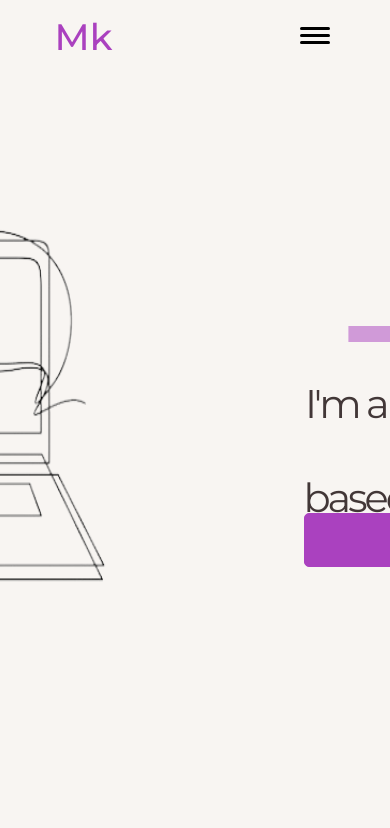
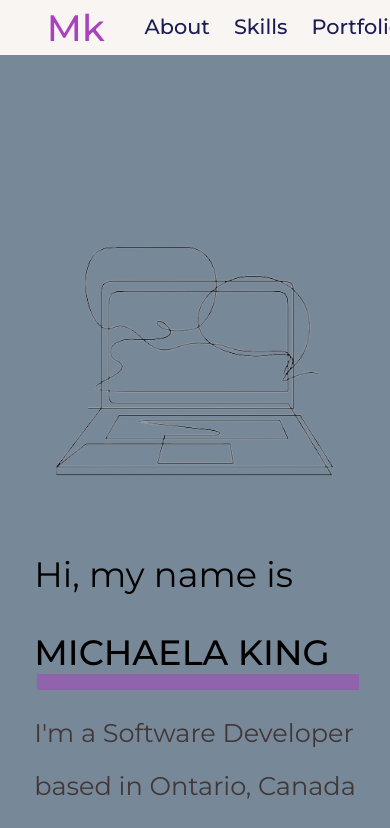
Before and after one commit to Michaela-K/mk_react_portfolio, a React (Create React App) app: page / in a window 390 px wide. Shown: the top 828 px of the page. Built offline with nearby package versions, Linux system fonts and the light colour scheme.

Commit message:
adjust hero to be responsive

```diff
--- a/src/App.css
+++ b/src/App.css
@@ -41,7 +41,7 @@
     font-family: "Montserrat", sans-serif;
     display: inline-block;
     padding: 14px 32px;
-    font-size: 16px;
+    font-size: 1rem;
     font-style: normal;
     font-weight: 400;
     line-height: 24px;
@@ -59,7 +59,6 @@
     -ms-transition: background-color 0.5s;
     -o-transition: background-color 0.5s;
   }
-
   .btn-outline-primary {
     color: var(--primary);
     background-color: var(--white);
@@ -73,16 +72,14 @@
     color: var(--white);
     background-color: var(--primary);
     border: 1px solid var(--primary);
-    margin-left: 11px;
-    /* padding: 0px 20px; */
+    margin-top: 1rem;
+    padding: .7rem 2.5rem;
   }
   .btn-primary:hover {
     color: var(--primary);
     background-color: var(--white);
   }
   /* Global CSS Ends */
-
-
 
 
 
@@ -149,21 +146,20 @@
   /* Section Titles */
   .section__title {
     color: var(--heading-color);
-    font-size: 3rem;
+    font-size: 2.7rem;
     text-align: center;
     font-style: normal;
     font-weight: 400;
-    line-height: 5rem;
-    /* letter-spacing: -3px; */
+    line-height: 3.8rem;
+  }
+  .section__label {
+    font-size: 2.5rem;
     display: flex;
     align-items: flex-start;
-    padding-left: 10px;
   }
-  .section__label {
-    font-size: 2rem;
-    display: flex;
-    align-items: flex-start;
-    padding-left: 15px;
+  p.section__label{
+    padding-left: 0px;
+    margin-bottom: 1rem;
   }
   /* Skills & About Me */
   .heading{
@@ -190,19 +186,20 @@
     display: flex;
     justify-content: space-between;
     align-items: center;
-    padding: 15px 14vw;
+    padding: 1px 12vw;
     background: var(--bg-shade);
     position: fixed;
     top: 0;
     left: 0;
     right: 0;
     z-index: 100;
+    /* background-color: hotpink; */
   }
   .navbar__items > ul {
     list-style: none;
     display: flex;
-    align-items: flex-start;
-    gap: 42px;
+    align-items: flex-end;
+    gap: 1.5rem;
     text-decoration: none;
     background-color: var(--bg-shade);
   }
@@ -211,7 +208,7 @@
   }
   /* Navbar Content */
   .navbar__content {
-    font-size: 25px;
+    font-size: 1.3rem;
     color: var(--darkblue);
     font-style: normal;
     font-weight: 500;
@@ -232,58 +229,57 @@
  /* Hero Section Style */
  .hero__section {
   display: flex;
-  justify-content: start;
+  justify-content: space-between;
   align-items: center;
-  /* gap: 32px; */
-  /* background-color: var(--bg-shade); */
+  gap: 32px;
+  background-color: var(--bg-shade);
+  /* background-color: lightgreen; */
   height: 80vh;
   margin-bottom: 15vh;
   margin-top: 5vh;
 }
 .hero__section__img{
-  height: 35rem;
-  /* background-color: #aa41bf; */
-}
-.hero__section__content-box-left {
-  background-color: lightpink;
-  /* display: flex;
-  flex-direction: column;
-  align-items: flex-start;
-  gap: 32px; */
-  width: 50%;
-}
-.hero__section__content-box-right {
-  background-color: lightblue;
-  display: flex;
-  flex-direction: column;
-  align-items: flex-start;
-  gap: 32px;
-  width: 50%;
+  max-width: 50vw;
+  /* height: 35rem; */
+  /* background-color: lightyellow; */
 }
 .hero__section__content {
   display: flex;
   flex-direction: column;
   align-items: flex-start;
-  gap: 21.333px;
+  gap: 0.35rem;
 }
 .hero__section__content__box > button {
   margin-top: 21.333px;
 }
+.hero__section__content__box-left {
+  display: flex;
+  justify-content: center;
+  width: 50%;
+}
+.hero__section__content__box-right {
+  display: flex;
+  flex-direction: column;
+  align-items: flex-start;
+  /* gap: 32px; */
+  width: 50%;
+}
 .hero__section__title {
-  color: var(--heading-color);
-  font-size: 5.3rem;
-  font-weight: 400;
+  /* color: var(--heading-color); */
+  font-size: 4.5rem;
+  font-weight: 500;
   line-height: 70px;
-  letter-spacing: -2px;
+  letter-spacing: 0px;
   align-self: stretch;
-  padding-left: 5px;
+  text-transform: uppercase;
+  padding-bottom: 1rem;
   position: relative;
 }
 .hero__section__title::before {
   content: "";
   position: absolute;
   left: 42.8%;
-  top: 3.9rem;
+  top: 3.5rem;
   bottom: 0px;
   width: 100%;
   height: 1rem;
@@ -296,27 +292,28 @@
 .hero__section-description {
   color: var(--darkblue);
   margin: 25px 0px 16px 8px;
-  padding-left: 4px;
+  /* padding-left: 4px; */
   font-size: 2rem;
   font-weight:400;
   line-height: 60px;
 }
-.hero__section__img {
+/* .hero__section__img {
   display: flex;
+  justify-content: center;
 }
 .hero__section__img > img {
   width: 80%;
   height: 100%;
-}
+} */
 /* Hero Section Style Ends */
 
 
 
 
 /* Skills Section Style */
-.skills__section {
+/* .skills__section {
   display: flex;
-  justify-content: start;
+  justify-content: center;
   padding: 70px 0px;
   gap: 100px;
   width: 100%;
@@ -376,11 +373,11 @@
   font-style: normal;
   font-weight: 400;
   line-height: 32px;
-}
+} */
 /* Skills Style Ends */
 
 /* About Us */
-.about__section {
+/* .about__section {
   display: flex;
   width: 100%;
   height: 100vh;
@@ -406,11 +403,11 @@
   width: 100%;
   line-height: 45px;
   letter-spacing: -1px;
-}
+} */
 /* About Us Ends */
 
 /* My Portfolio Starts */
-.portfolio__section {
+/* .portfolio__section {
   display: flex;
   padding: 112px 0px;
   flex-direction: column;
@@ -473,7 +470,6 @@
   margin-bottom: 12px;
 }
 .tech{
-  /* background-color: lightpink; */
   display: flex;
   justify-content: start;
   align-items: center;
@@ -490,7 +486,7 @@
 .portfolio__link {
   display: flex;
   gap: 16px;
-  /* border-bottom: 1.33px solid var(--primary); */
+  border-bottom: 1.33px solid var(--primary);
   padding-bottom: 10.6px;
   font-weight: 600;
   text-decoration: none;
@@ -500,11 +496,11 @@
 }
 .portfolio__section__card:hover path {
   stroke: #006b6a;
-}
+} */
 /* Portfolio Ends */
 
 /* Testimonial */
-.testimonial__section {
+/* .testimonial__section {
   display: flex;
   padding: 112px 84.3px;
   flex-direction: column;
@@ -544,9 +540,9 @@
   font-size: 16px;
   font-weight: 400;
   line-height: 150%;
-}
+} */
 /* Testimonial Ends */
-.contact__section {
+/* .contact__section {
   display: flex;
   padding: 150px 70px;
   flex-direction: column;
@@ -583,7 +579,7 @@
   border-radius: 8px;
   border: 1.333px solid var(--primary);
   background: var(--white);
-}
+} */
 select {
   -webkit-appearance: none;
   -moz-appearance: none;
@@ -595,7 +591,7 @@ select {
     white no-repeat calc(100% - 20px); /* Better placement regardless of input width */
 }
 /*For IE*/
-select::-ms-expand {
+/* select::-ms-expand {
   display: none;
 }
 .checkbox__label {
@@ -605,13 +601,13 @@ select::-ms-expand {
   gap: 10.6px;
   flex: 1 0 0;
   justify-content: flex-start;
-}
+} */
 
 /* Contact End */
 
 
 /* Footer Starts */
-.footer__container {
+/* .footer__container {
   display: flex;
   padding: 10px 0px 85.333px;
   flex-direction: column;
@@ -667,24 +663,28 @@ select::-ms-expand {
   border-radius: 5px;
   border: 1px solid rgb(166, 213, 166);
   background-color: rgb(195, 250, 195);
-}
+} */
+
+
 
 /* Responsive Screens */
 @media only screen and (max-width: 1800px) {
-  .skills__section__title {
+  /* .skills__section__title {
     font-size: 28px;
     line-height: 40px;
-  }
+  } */
 }
 
 @media only screen and (max-width: 1550px) {
-  .hero__section, .portfolio__section{
+  .hero__section,
+  .portfolio__section{
     justify-content: center;
+    /* background-color: lightpink; */
   }
   .hero__section__title {
     line-height: 70px;
   }
-  .about__section{
+  /* .about__section{
     justify-content: center;
     align-items: center;
   }
@@ -737,10 +737,10 @@ select::-ms-expand {
     width: 75%;
     justify-content: space-between;
     padding: 0;
-  }
+  } */
 }
 
-@media only screen and (max-width: 1200px) {
+@media only screen and (max-width: 1280px) {
   .heading{
     justify-content: center;
   }
@@ -749,32 +749,46 @@ select::-ms-expand {
   }
   .hero__section {
     display: flex;
+    flex-direction: column;
+    justify-content: center;
+    align-items: center;
+    /* background-color: lightblue; */
+  }
+  /* .hero__section__content{
+    align-items: center;
+  } */
+  .hero__section__content__box-left{
+    display: flex;
+    align-items: center;
+    /* background-color: white; */
   }
   .hero__section,
   .about__section,
   .skills__section{
-    padding: 0px 0px 15vh 0px;
+    padding: 12rem 0px 15vh 0px;
   }
   .hero__section__title,
   .hero__section-description,
   .footer__content {
-    text-align: center;
-    font-size: 30px;
-    line-height: 30px;
+    /* text-align: center; */
+    font-size: 4rem;
+    /* line-height: 30px; */
   }
-  .hero__section__content__box{
+  .hero__section__content__box-left,
+  .hero__section__content__box-right{
     display: flex;
     flex-direction: column;
     justify-content: center;
+    align-items: center;
   }
   .btn-primary{
     width: 100%;
   }
-  .hero__section__title::before {
+  /* .hero__section__title::before {
     top: 65px;
     width: 150px;
-  }
-  .skills__section__container,
+  } */
+  /* .skills__section__container,
   .about__section,
   .portfolio__section__container,
   .portfolio__container-box,
@@ -783,39 +797,39 @@ select::-ms-expand {
   .footer__content__container {
     display: flex;
     flex-direction: column;
-  }
+  } */
   .skills__section,
   .portfolio__container,
   .hero__section__content,
   .hero__section__content__box {
-    align-items: center;
+    /* align-items: center; */
   }
-  .portfolio__container-box {
+  /* .portfolio__container-box {
     gap: 30px;
-  }
-  .skills__section,
+  } */
+  /* .skills__section,
   .testimonial__section,
   .contact__section,
   .footer__container {
     gap: 20px;
     padding-top: 70px;
     padding-bottom: 70px;
-  }
+  } */
 
-  .testimonial__section__card {
+  /* .testimonial__section__card {
     padding: 25px;
-  }
-  .section__title,
-  .hero__section__title,
+  } */
+
+  /* .section__title,
   .skills__section__heading,
   .sections__heading {
-    font-size: 80px;
+    font-size: 3rem;
     line-height: 75px;
-  }
+  } */
   .hero__section__content__box {
     gap: 10px;
   }
-  .contact__form__container {
+  /* .contact__form__container {
     width: 75vw;
   }
   .container {
@@ -830,70 +844,110 @@ select::-ms-expand {
   }
   .divider {
     margin: 20px;
-  }
+  } */
 }
 
 @media only screen and (max-width: 900px) {
-  .section__title,
+  .hero__section,
+  .about__section,
+  .skills__section{
+    /* background-color: lightcoral; */
+    padding: 10rem 0px 300px 0px;
+  }
+  .hero__section__img>img{
+    max-height: 20rem;
+  }
+  /* .section__title,
   .hero__section__title,
   .skills__section__heading,
   .sections__heading {
     font-size: 65px;
     line-height: 60px;
     margin-top: 5vh;
-  }
-  .hero__section-description{
+  } */
+  /* .hero__section-description{
     font-size: 25px;
     line-height: 5px;
-  }
-  .hero__section__title::before {
+  } */
+  /* .hero__section__title::before {
     top: 54px;
     width: 120px;
-  }
+  } */
+}
+
+@media only screen and (max-width: 700px) {
   .hero__section,
   .about__section,
   .skills__section{
-    padding: 8vw 0px 300px 0px;
+    background-color: lightgrey;
+  }
+  .hero__section__content__box-left,
+  .hero__section__content__box-right {
+    align-items: center;
+    gap: 0.35rem;
+  }
+  .section__title{
+    font-size: 2.5rem;
+  }
+  p.section__label {
+    font-size: 2.2rem;
   }
 }
 
 @media only screen and (max-width: 500px) {
+  .hero__section,
+  .about__section,
+  .skills__section{
+    background-color: lightgoldenrodyellow;
+  }
+  .hero__section__title{
+    font-size: 3rem;
+  }
+  .hero__section__img {
+    display: flex;
+    justify-content: center;
+  }
   .section__title,
-  .hero__section__title,
-  .skills__section__heading, .heading,
+  .skills__section__heading,
+  .heading,
   .sections__heading {
-    font-size: 40px;
-    line-height: 30px;
-    letter-spacing: -3px;
+    font-size: 2rem;
+    line-height: 47px;
   }
   .hero__section-description{
     font-size: 22px;
-    line-height: 0px;
   }
+}
 
-  .hero__section__title::before {
-    top:30px;
-    width:80px;
-    left: 20%;
-  }
+@media only screen and (max-width: 440px){
   .hero__section,
   .about__section,
   .skills__section{
-    padding: 0vh 0px 110vh 0px;
+    background-color: lightslategray;
   }
-}
+  .hero__section__title{
+    font-size: 2.2rem;
+  }
+  .hero__section__img{
+    max-width: 80vw;
+  }
+  .hero__section__content__box-left {
+    align-items: center;
+    justify-content: center;
+  }
+  .section__title,
+  .skills__section__heading,
+  .heading,
+  .sections__heading {
+    font-size: 1.6rem;
+    line-height: 47px;
+  }
 
-@media only screen and (max-width: 380){
-  .hero__section,
-  .about__section,
-  .skills__section{
-    padding: 0px 0px 50vh 0px;
-  }
 }
 
 /* Hamburger menu  */
 
-.nav__hamburger {
+/* .nav__hamburger {
   display: none;
   width: 1.875rem;
   height: 1.313rem;
@@ -911,9 +965,9 @@ select::-ms-expand {
   background-color: #000000;
   border-radius: 0.625rem;
   transition: all ease-in-out 0.2s;
-}
+} */
 
-@media screen and (max-width: 1200px) {
+/* @media screen and (max-width: 1200px) {
   .navbar{
     height: 5vh;
     display: flex;
@@ -967,6 +1021,6 @@ select::-ms-expand {
   .nav__hamburger.active :nth-child(3) {
     transform: rotate(-45deg) translate(0.45rem, -0.1875rem);
   }
-}
+} */
 
 /* Responsive Screens Ends*/
--- a/src/components/Home Page/index.jsx
+++ b/src/components/Home Page/index.jsx
@@ -11,10 +11,10 @@ function Home() {
     <div id="Home">
       <Hero/>
       {/* <About/> */}
-      <Skills/>
-      <MyPortfolio/>
-      <Contact/>
-      <Footer/>
+      {/* <Skills/> */}
+      {/* <MyPortfolio/> */}
+      {/* <Contact/> */}
+      {/* <Footer/> */}
     </div>
   )
 }
--- a/src/components/Navbar.jsx
+++ b/src/components/Navbar.jsx
@@ -45,7 +45,7 @@ function Navbar() {
       </a>
       <div className={`navbar__items ${navActive ? "active" : ""}`}>
         <ul>
-          <li>
+          {/* <li>
             <Link
               onClick={closeMenu}
               activeClass="navbar__active-content"
@@ -58,7 +58,7 @@ function Navbar() {
             >
               Home
             </Link>
-          </li>
+          </li> */}
           <li>
           <Link
               onClick={closeMenu}
```
